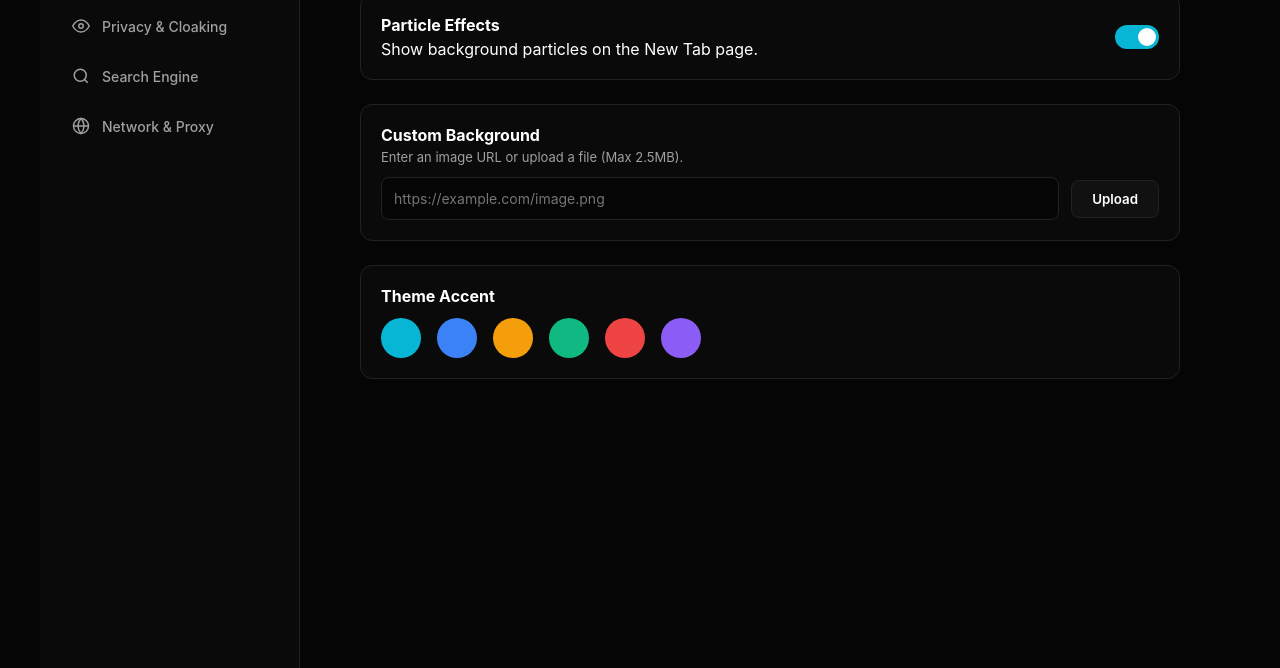
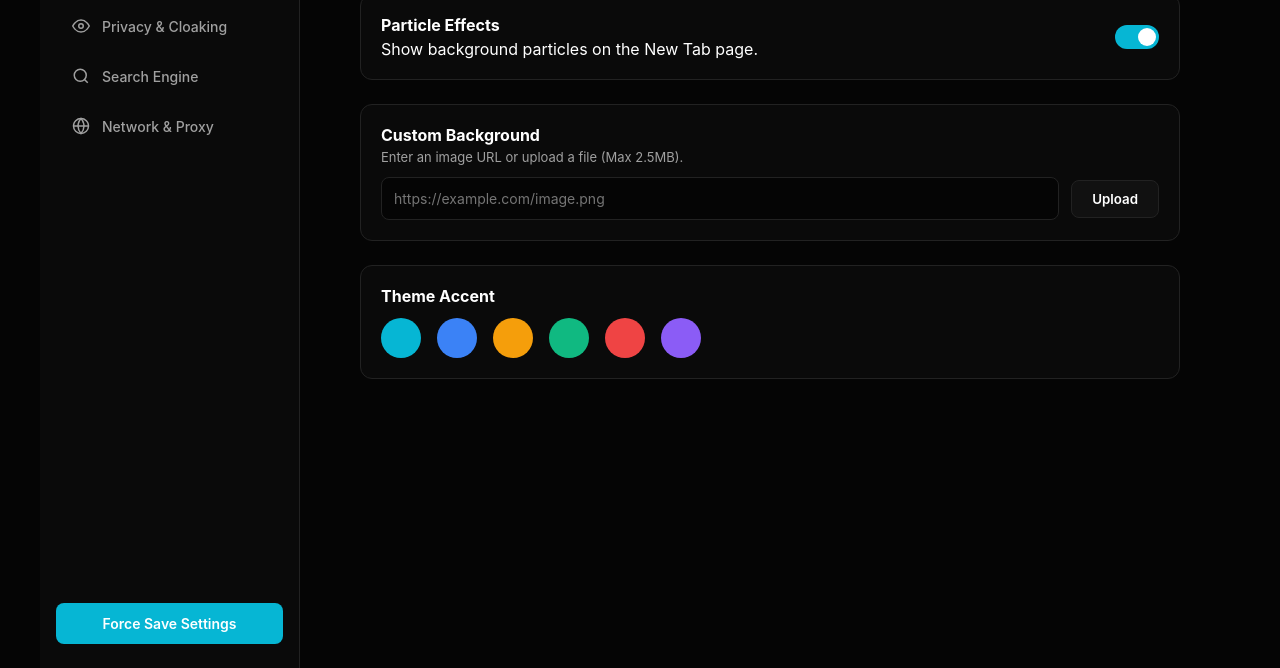
Before and after one commit to DevEchoX2/Lynx-Labs, a plain HTML site: page pages/settings.html in a window 1280 px wide. Shown: the part 132-800 px from the top of the page. Drawn offline with Linux system fonts and the light colour scheme.

Commit message:
Update settings.html

```diff
--- a/pages/settings.html
+++ b/pages/settings.html
@@ -30,6 +30,9 @@
 Network & Proxy
 </button>
 </nav>
+<div style="margin-top: auto; padding-top: 20px;">
+<button id="force-save-btn" class="action-btn" style="width: 100%; background-color: var(--accent); color: white; border: none; padding: 12px; font-size: 14px;">Force Save Settings</button>
+</div>
 </aside>
 
 <main class="settings-content">
```
Lines whose indentation alone changed are shown as unchanged.
